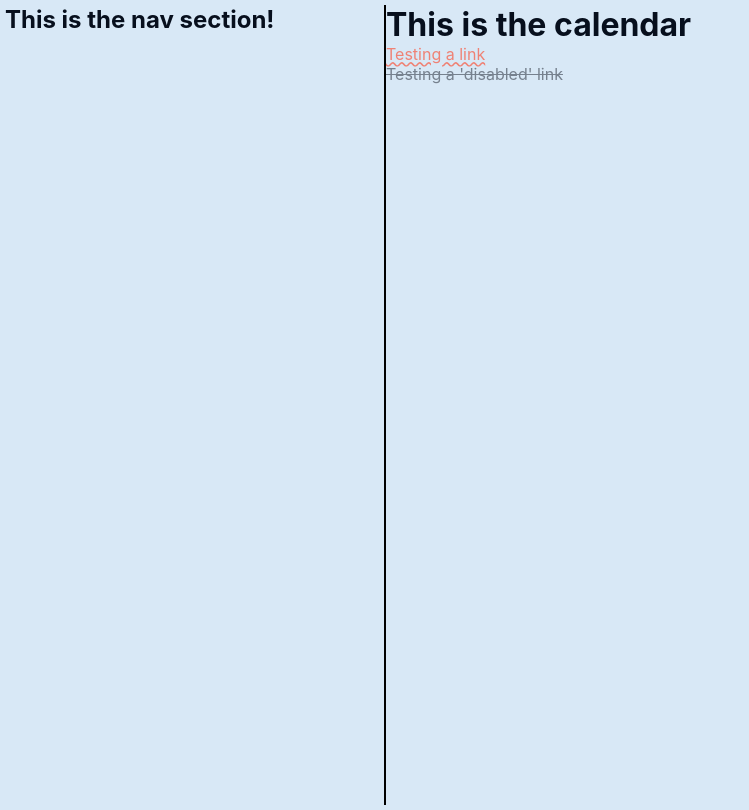
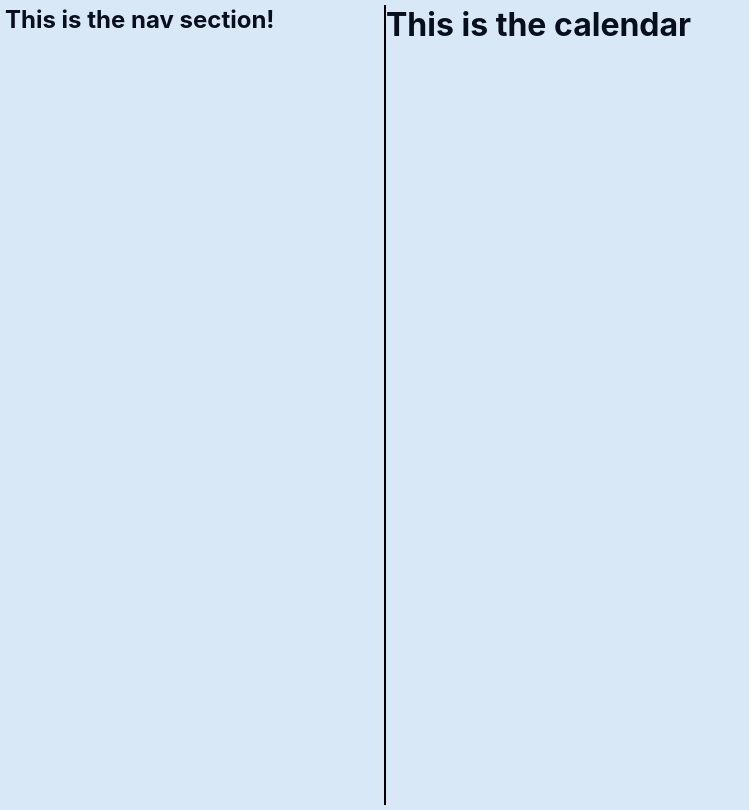
Before and after one commit to MsZoezo/dayta, a React (Vite) app: page / in a window 1280 px wide. Shown: the whole page, without its empty margins (0-749 px from the left). Built offline with nearby package versions, Linux system fonts and the light colour scheme.

Commit message:
Remove testing code for colour scheme

```diff
--- a/src/global.css
+++ b/src/global.css
@@ -51,8 +51,3 @@ a {
     color: var(--color-accent-fg);
     text-decoration: underline wavy;
 }
-
-a.disabled {
-    color: var(--color-accent-fg-disabled);
-    text-decoration: line-through solid;
-}
--- a/src/layouts/CalendarViewLayout.tsx
+++ b/src/layouts/CalendarViewLayout.tsx
@@ -7,8 +7,6 @@ function CalendarLayout() {
             <ControlPanel/>
             <main>
                 <h1>This is the calendar</h1>
-                <a href="/">Testing a link</a><br/>
-                <a href="/" className="disabled">Testing a 'disabled' link</a>
             </main>
         </div>
     )
```
